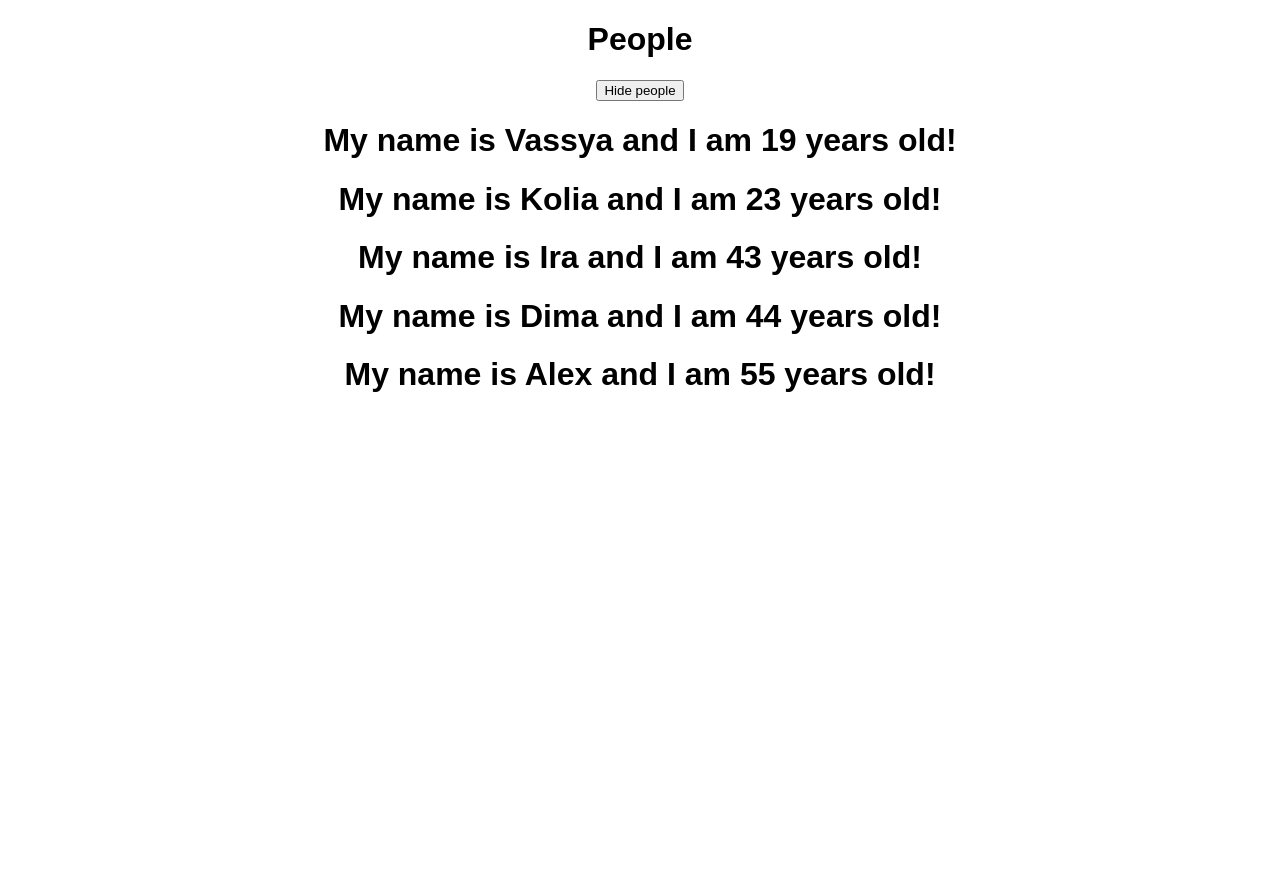
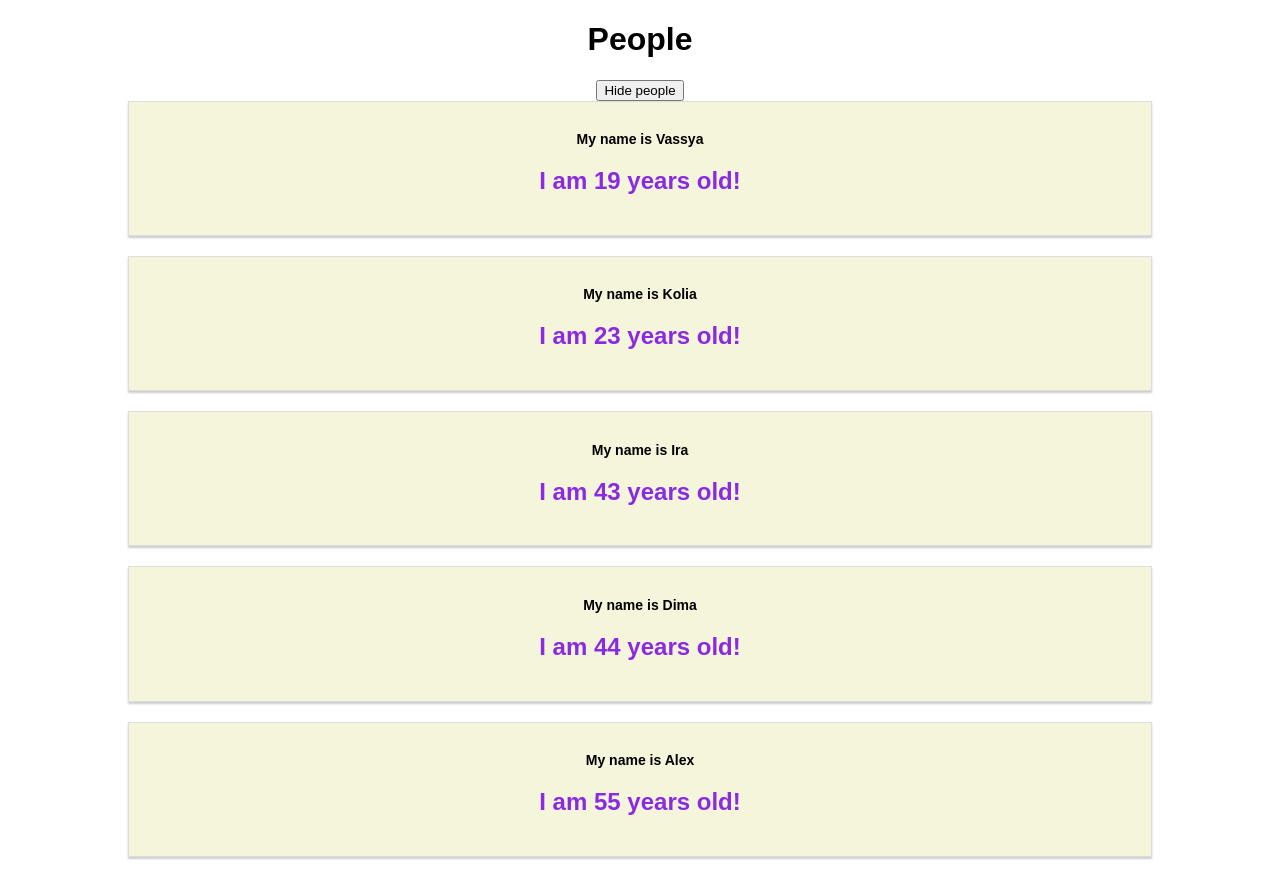
Before and after one commit to faintx4/ReactUdemy, a React (Create React App) app: page / in a window 1280 px wide. Before the commit the page ends 800 px from the top, so only its background shows below. Built offline with nearby package versions, Linux system fonts and the light colour scheme.

Commit message:
styling for Person cards

```diff
--- /dev/null
+++ b/src/Person/Person.css
@@ -0,0 +1,16 @@
+.person-card {
+    padding: 20px;
+    border: 1px solid #ddd;
+    margin-bottom: 20px;
+    box-shadow: 0 2px 2px #ccc;
+    background-color: beige;
+}
+
+.person-card__name {
+    font-size: 14px;
+    color: black;
+}
+
+.person-card__age {
+    color: blueviolet;
+}
--- a/src/Person/Person.js
+++ b/src/Person/Person.js
@@ -1,9 +1,11 @@
 import React from 'react';
+import './Person.css';
 
 const person = (props) => {
   return (
-    <div>
-      <h1>My name is {props.name} and I am  {props.age} years old!</h1>
+    <div className="person-card">
+      <h1 className="person-card__name">My name is {props.name}</h1>
+      <h2 className="person-card__age">I am  {props.age} years old!</h2>
       <p>{props.children}</p>
     </div>
 
```
Also changed, not shown: src/App.css (+4 -3 lines).
